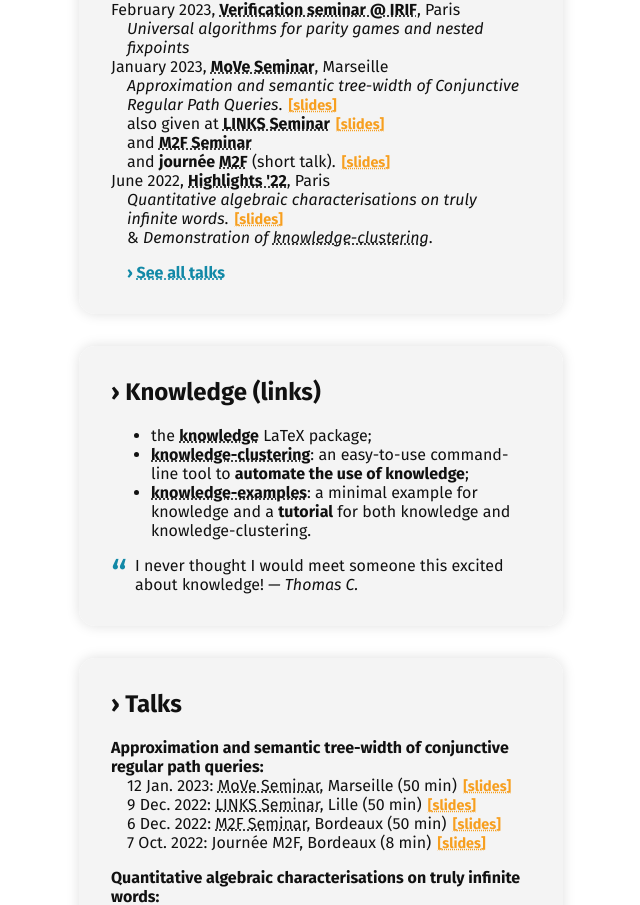
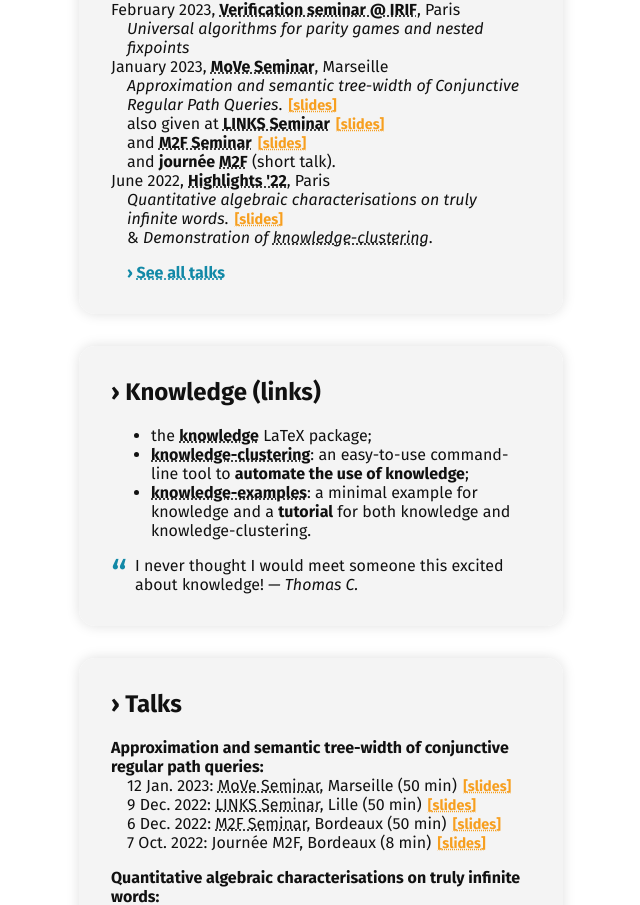
Before and after one commit to remimorvan/remimorvan.github.io, a plain HTML site: page index.html in a window 1280 px wide. Shown: the part 1171-2076 px from the top of the page, without its empty margins (477-1117 px from the left). Drawn offline with Linux system fonts and the light colour scheme.

Commit message:
fix link slides

```diff
--- a/index.html
+++ b/index.html
@@ -185,9 +185,8 @@
                         <i>Approximation and semantic tree-width of Conjunctive Regular Path
                           Queries</i>. <a href="slides/2023-MoVe.pdf" class="pdf">slides</a><br>
                           also given at <b><a href="https://team.inria.fr/links/">LINKS Seminar</a></b> <a href="slides/LINKS-seminar-2022.pdf" class="pdf">slides</a><br>
-                          and <b><a href="https://mf.labri.fr/">M2F Seminar</a></b><br>
+                          and <b><a href="https://mf.labri.fr/">M2F Seminar</a></b> <a href="slides/M2F-seminar-2022.pdf" class="pdf">slides</a><br>
                           and <b>journée <a href="https://mf.labri.fr/">M2F</a></b> (short talk).
-                          <a href="slides/M2F-seminar-2022.pdf" class="pdf">slides</a>
                       </span><br>
                     </li>
                     <!-- <li>
```
